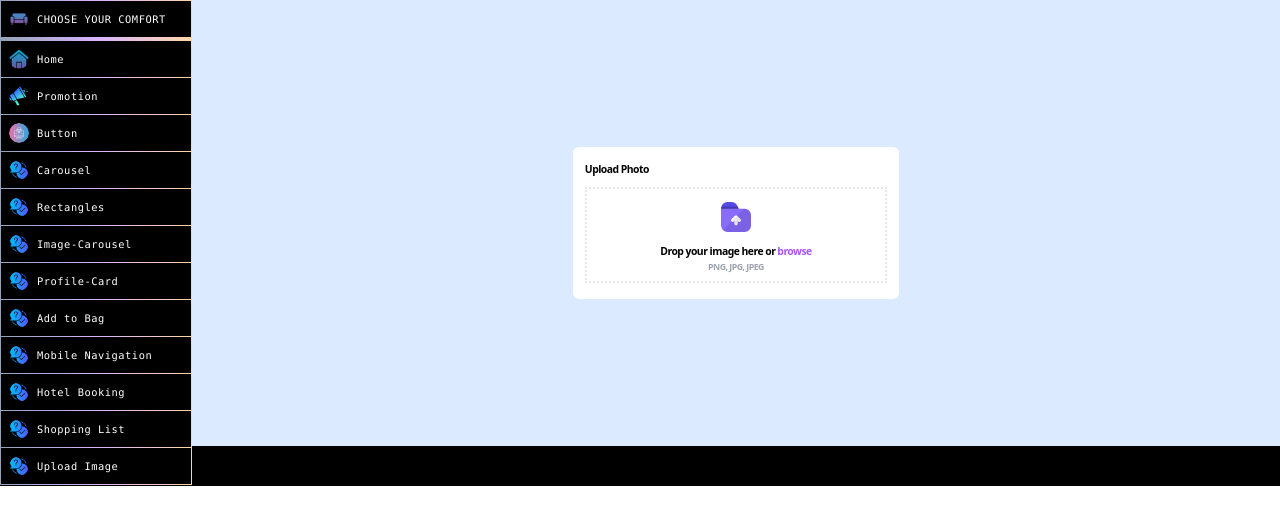
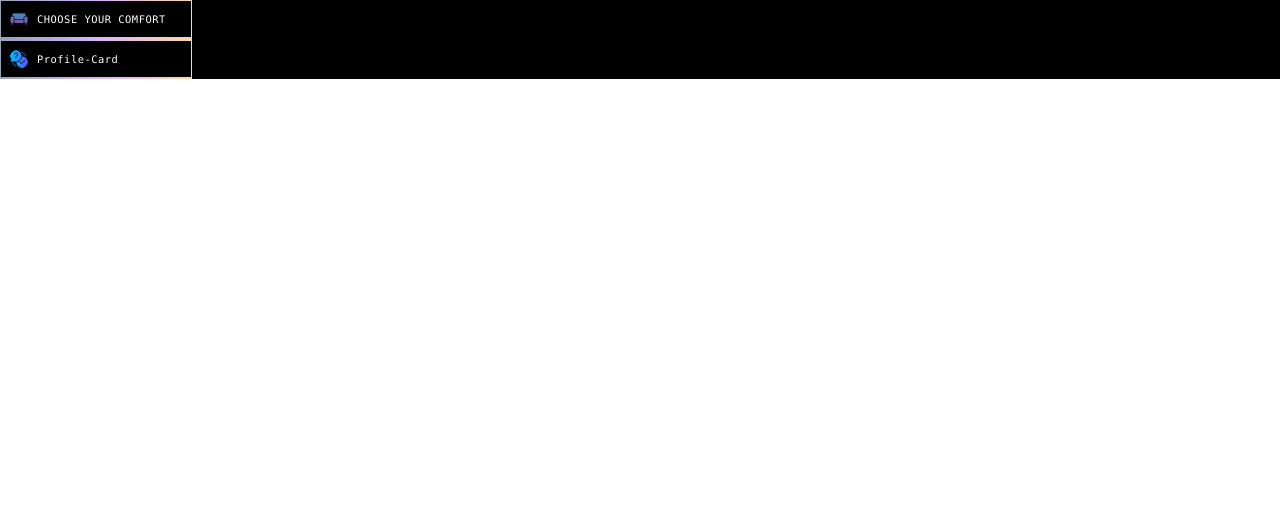
Before and after one commit to SnehaReddy10/components-lib, a React (Vite) app: page /upload-image in a window 1280 px wide. Shown: the top 524 px of the page. Built offline with nearby package versions, Linux system fonts and the light colour scheme.

Commit message:
hide half done components

```diff
--- a/src/App.tsx
+++ b/src/App.tsx
@@ -53,7 +53,7 @@ function App() {
       <div className="pb-10 flex flex-col space-y-8 items-center flex-1">
         <Routes>
           <Route path="/profile-card" element={<ProfileCard />}></Route>
-          <Route path="/rectangles" element={<Reactangels />}></Route>
+          {/* <Route path="/rectangles" element={<Reactangels />}></Route>
           <Route path="/carousel" element={<Carousel />}></Route>
           <Route path="/button" element={<Button />}></Route>
           <Route
@@ -68,7 +68,7 @@ function App() {
           ></Route>
           <Route path="/hotel-booking" element={<HotelBooking />}></Route>
           <Route path="/shopping-list" element={<ShoppingList />}></Route>
-          <Route path="/upload-image" element={<UploadImage />}></Route>
+          <Route path="/upload-image" element={<UploadImage />}></Route> */}
         </Routes>
       </div>
     </div>
--- a/src/components/Sidebar.tsx
+++ b/src/components/Sidebar.tsx
@@ -1,78 +1,78 @@
 import { Link } from 'react-router-dom';
 
 const navItems = [
-  {
-    id: 1,
-    icon: 'home',
-    label: 'Home',
-    path: 'home',
-  },
-  {
-    id: 2,
-    icon: 'promotion',
-    label: 'Promotion',
-    path: 'promotion',
-  },
-  {
-    id: 3,
-    icon: 'submit-order',
-    label: 'Button',
-    path: 'button',
-  },
-  {
-    id: 4,
-    icon: 'question-and-answer',
-    label: 'Carousel',
-    path: 'carousel',
-  },
-  {
-    id: 5,
-    icon: 'question-and-answer',
-    label: 'Rectangles',
-    path: 'rectangles',
-  },
-  {
-    id: 6,
-    icon: 'question-and-answer',
-    label: 'Image-Carousel',
-    path: 'image-carousel',
-  },
+  // {
+  //   id: 1,
+  //   icon: 'home',
+  //   label: 'Home',
+  //   path: 'home',
+  // },
+  // {
+  //   id: 2,
+  //   icon: 'promotion',
+  //   label: 'Promotion',
+  //   path: 'promotion',
+  // },
+  // {
+  //   id: 3,
+  //   icon: 'submit-order',
+  //   label: 'Button',
+  //   path: 'button',
+  // },
+  // {
+  //   id: 4,
+  //   icon: 'question-and-answer',
+  //   label: 'Carousel',
+  //   path: 'carousel',
+  // },
+  // {
+  //   id: 5,
+  //   icon: 'question-and-answer',
+  //   label: 'Rectangles',
+  //   path: 'rectangles',
+  // },
+  // {
+  //   id: 6,
+  //   icon: 'question-and-answer',
+  //   label: 'Image-Carousel',
+  //   path: 'image-carousel',
+  // },
   {
     id: 7,
     icon: 'question-and-answer',
     label: 'Profile-Card',
     path: '/profile-card',
   },
-  {
-    id: 8,
-    icon: 'question-and-answer',
-    label: 'Add to Bag',
-    path: '/product',
-  },
-  {
-    id: 9,
-    icon: 'question-and-answer',
-    label: 'Mobile Navigation',
-    path: '/mobile-navigation',
-  },
-  {
-    id: 10,
-    icon: 'question-and-answer',
-    label: 'Hotel Booking',
-    path: '/hotel-booking',
-  },
-  {
-    id: 11,
-    icon: 'question-and-answer',
-    label: 'Shopping List',
-    path: '/shopping-list',
-  },
-  {
-    id: 12,
-    icon: 'question-and-answer',
-    label: 'Upload Image',
-    path: '/upload-image',
-  },
+  // {
+  //   id: 8,
+  //   icon: 'question-and-answer',
+  //   label: 'Add to Bag',
+  //   path: '/product',
+  // },
+  // {
+  //   id: 9,
+  //   icon: 'question-and-answer',
+  //   label: 'Mobile Navigation',
+  //   path: '/mobile-navigation',
+  // },
+  // {
+  //   id: 10,
+  //   icon: 'question-and-answer',
+  //   label: 'Hotel Booking',
+  //   path: '/hotel-booking',
+  // },
+  // {
+  //   id: 11,
+  //   icon: 'question-and-answer',
+  //   label: 'Shopping List',
+  //   path: '/shopping-list',
+  // },
+  // {
+  //   id: 12,
+  //   icon: 'question-and-answer',
+  //   label: 'Upload Image',
+  //   path: '/upload-image',
+  // },
 ];
 
 const Sidebar = () => {
```
